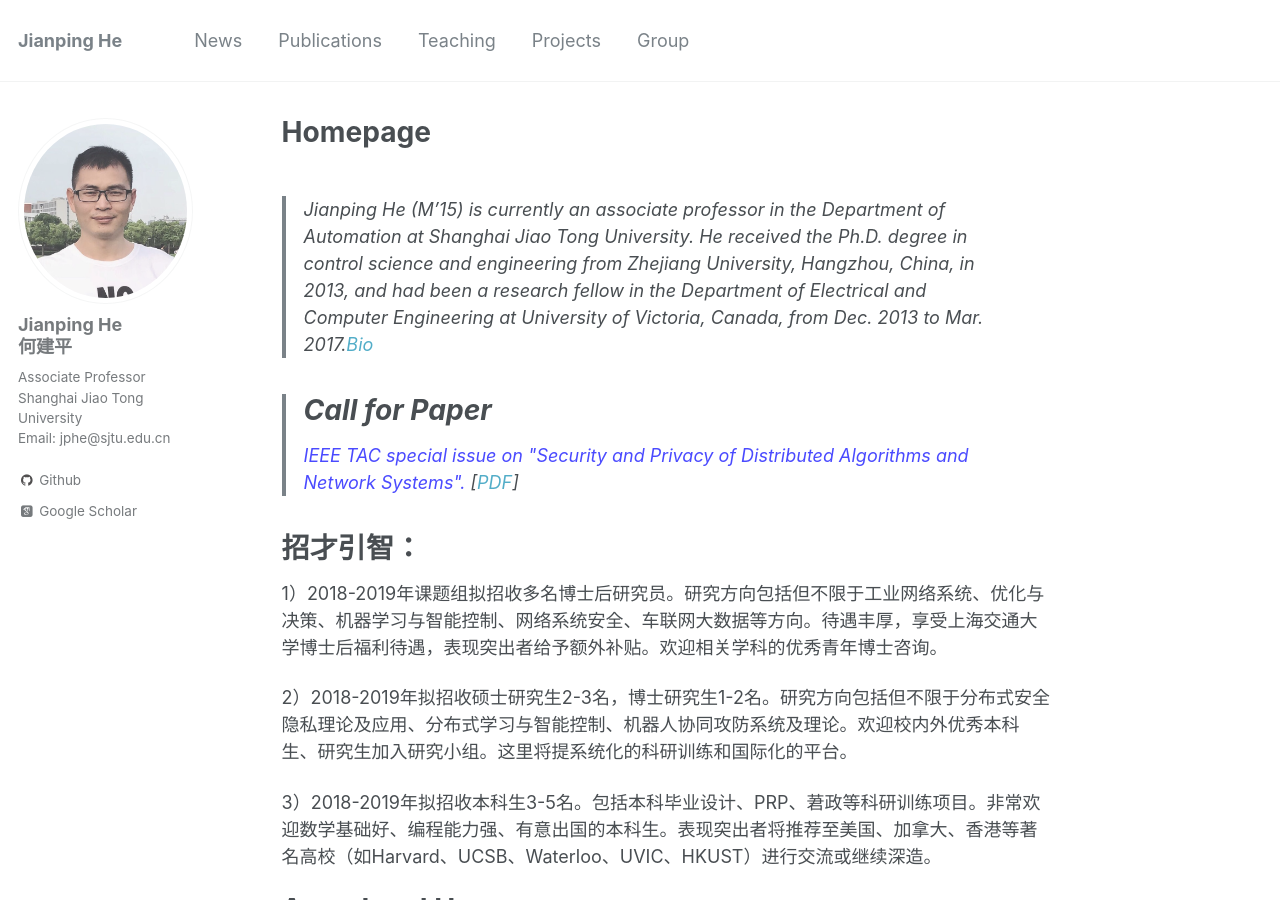
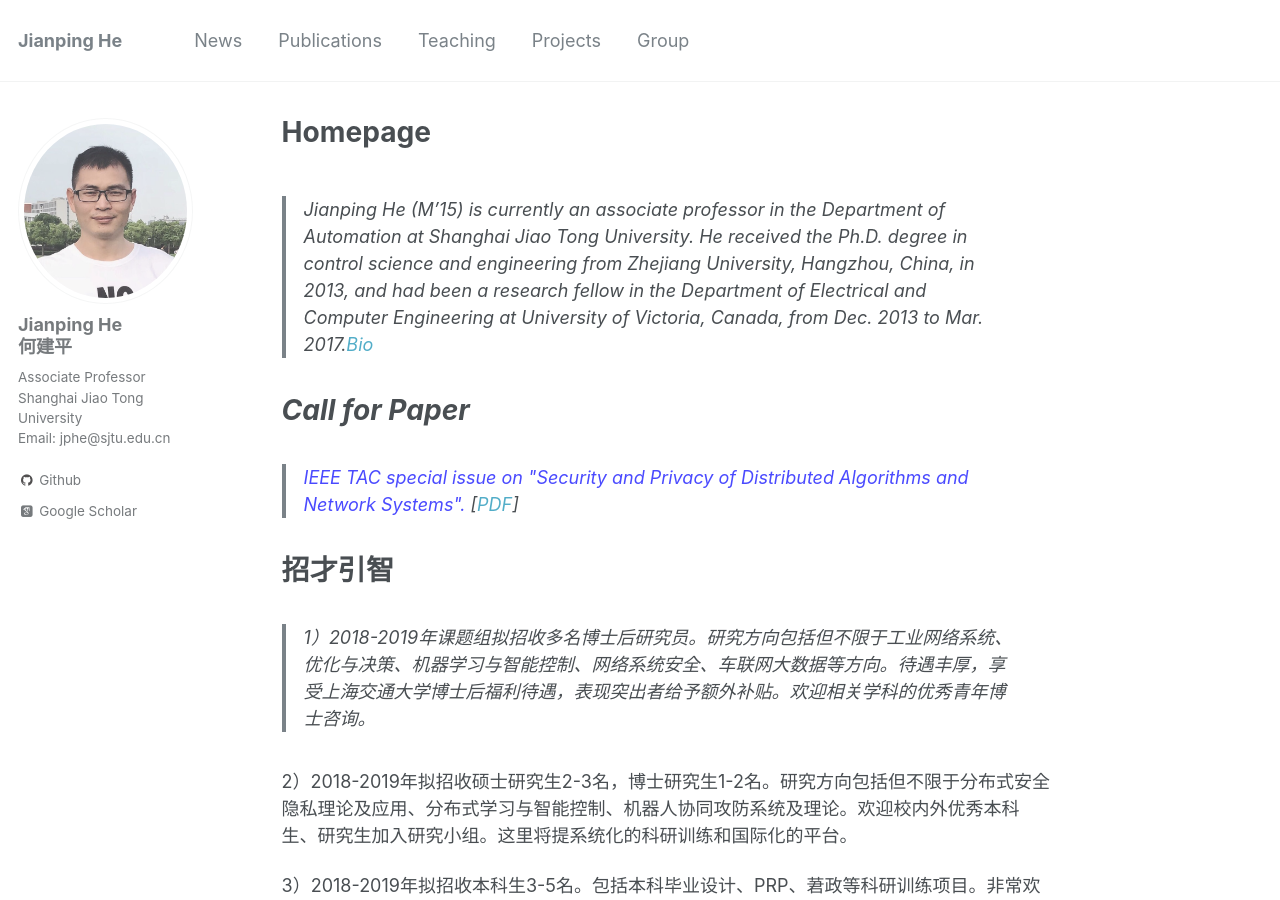
Before and after one commit to jiangshuozz/Jianping-He.github.io, a Jekyll site: the page built from _pages/about.md, in a window 1280 px wide and 900 px high. Built offline with Jekyll 4.4.1, drawn with Linux system fonts in a browser that asks for light colours; some web fonts are replaced.

Commit message:
Update about.md

```diff
--- a/_pages/about.md
+++ b/_pages/about.md
@@ -9,14 +9,13 @@ redirect_from:
 ---
 >Jianping He (M’15) is currently an associate professor in the Department of Automation at Shanghai Jiao Tong University. He received the Ph.D. degree in control science and engineering from Zhejiang University, Hangzhou, China, in 2013, and had been a research fellow in the Department of Electrical and Computer Engineering at University of Victoria, Canada, from Dec. 2013 to Mar. 2017.[Bio](#index)
 
+_Call for Paper_
+=====
+>[<font color="#4a4aFF" size="4.5" style="font-style:italic">IEEE TAC special issue on "Security	and	Privacy	of Distributed	Algorithms and	Network	Systems".</font>](http://www.ieeecss.org/publications/tac/special-issues) [[PDF](https://jianping-he.github.io/files/CFP_IEEE_TAC.pdf)]
+
+招才引智
+===
 >
-Call for Paper
-=====
-[<font color="#4a4aFF" size="4.5" style="font-style:italic">IEEE TAC special issue on "Security	and	Privacy	of Distributed	Algorithms and	Network	Systems".</font>](http://www.ieeecss.org/publications/tac/special-issues) [[PDF](https://jianping-he.github.io/files/CFP_IEEE_TAC.pdf)]
-
-招才引智：
-===
-
 1）2018-2019年课题组拟招收多名博士后研究员。研究方向包括但不限于工业网络系统、优化与决策、机器学习与智能控制、网络系统安全、车联网大数据等方向。待遇丰厚，享受上海交通大学博士后福利待遇，表现突出者给予额外补贴。欢迎相关学科的优秀青年博士咨询。
 
 2）2018-2019年拟招收硕士研究生2-3名，博士研究生1-2名。研究方向包括但不限于分布式安全隐私理论及应用、分布式学习与智能控制、机器人协同攻防系统及理论。欢迎校内外优秀本科生、研究生加入研究小组。这里将提系统化的科研训练和国际化的平台。
```
